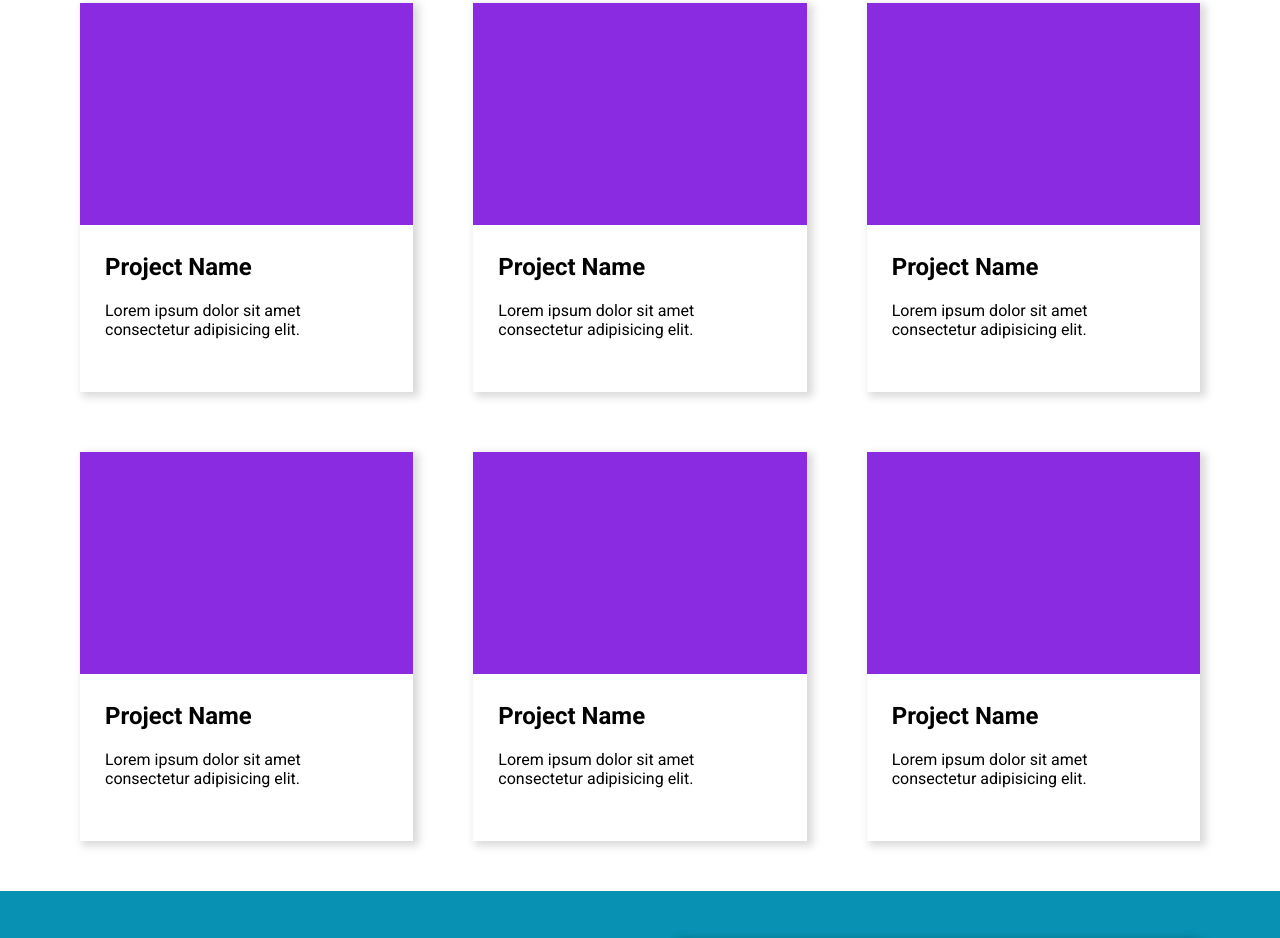
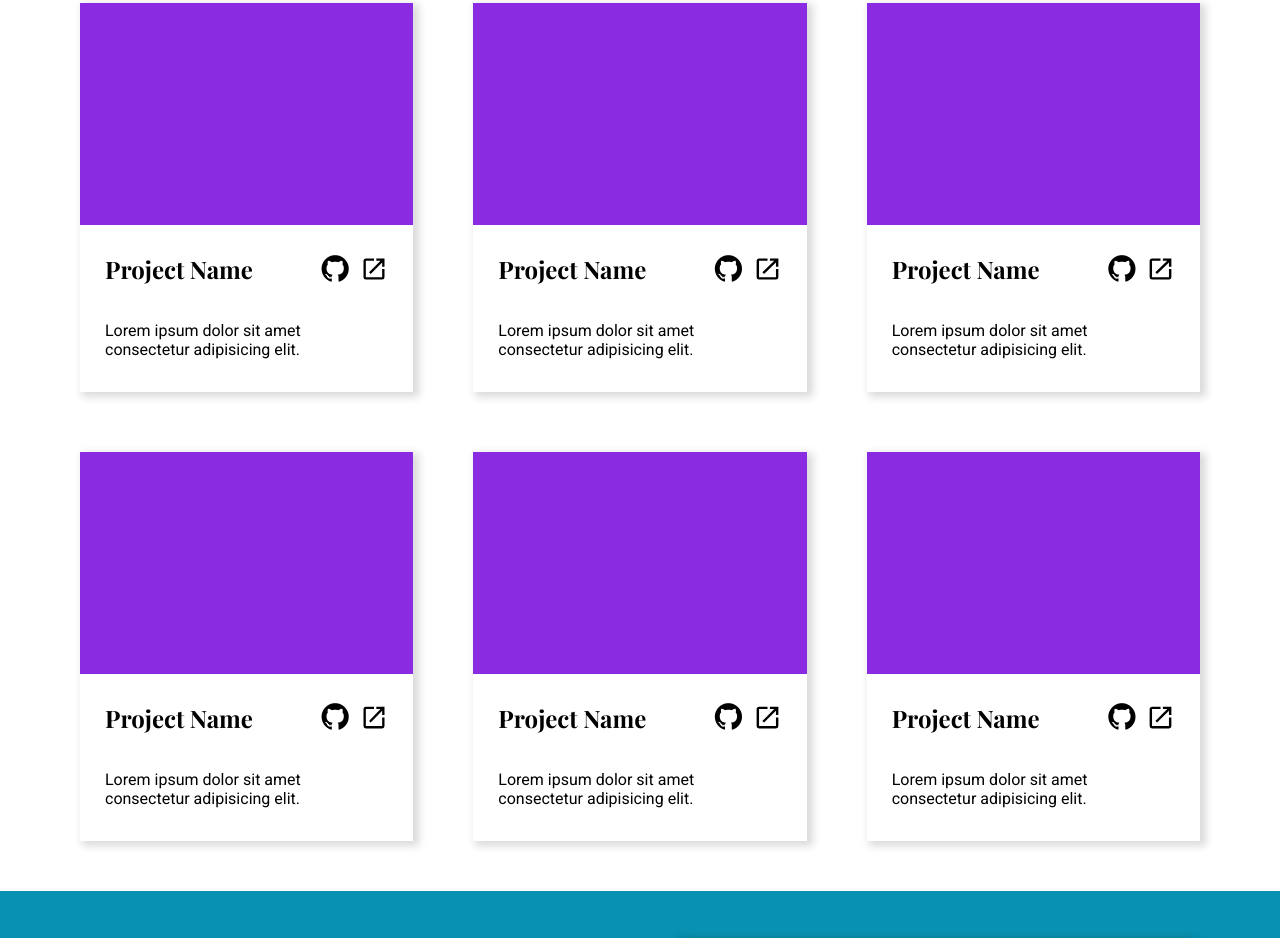
Before and after one commit to aish8la/TOP-Homepage-Responsive, a website built with webpack: page src/index.html in a window 1280 px wide. Shown: the part 722-1660 px from the top of the page. Built offline with nearby package versions, Linux system fonts and the light colour scheme.

Commit message:
feat: add icons to main content cards

```diff
--- a/src/index.html
+++ b/src/index.html
@@ -31,44 +31,67 @@
             <div class="works-card shadow">
                 <div class="work-image"></div>
                 <div class="work-description">
+                    <div class="work-icon-ctn">
                          <h2 class="work-title">Project Name</h2>
+                        <a href="" class="devicon-github-original icon-link"></a>
+                        <a href="" class="icon-link"><img src="./assets/icons/open-in-new.svg" alt=""></a>
+                    </div>
                     <p>Lorem ipsum dolor sit amet consectetur adipisicing elit.</p>
                 </div>
             </div>
-            <div class="work-card shadow">
+            <div class="works-card shadow">
                 <div class="work-image"></div>
                 <div class="work-description">
+                    <div class="work-icon-ctn">
                          <h2 class="work-title">Project Name</h2>
+                        <a href="" class="devicon-github-original icon-link"></a>
+                        <a href="" class="icon-link"><img src="./assets/icons/open-in-new.svg" alt=""></a>
+                    </div>
                     <p>Lorem ipsum dolor sit amet consectetur adipisicing elit.</p>
                 </div>
             </div>
-                        <div class="work-card shadow">
+            <div class="works-card shadow">
                 <div class="work-image"></div>
                 <div class="work-description">
+                    <div class="work-icon-ctn">
                          <h2 class="work-title">Project Name</h2>
+                        <a href="" class="devicon-github-original icon-link"></a>
+                        <a href="" class="icon-link"><img src="./assets/icons/open-in-new.svg" alt=""></a>
+                    </div>
                     <p>Lorem ipsum dolor sit amet consectetur adipisicing elit.</p>
                 </div>
             </div>
-                        <div class="work-card shadow">
+            <div class="works-card shadow">
                 <div class="work-image"></div>
                 <div class="work-description">
+                    <div class="work-icon-ctn">
                          <h2 class="work-title">Project Name</h2>
+                        <a href="" class="devicon-github-original icon-link"></a>
+                        <a href="" class="icon-link"><img src="./assets/icons/open-in-new.svg" alt=""></a>
+                    </div>
                     <p>Lorem ipsum dolor sit amet consectetur adipisicing elit.</p>
                 </div>
             </div>
-                        <div class="work-card shadow">
+            <div class="works-card shadow">
                 <div class="work-image"></div>
                 <div class="work-description">
+                    <div class="work-icon-ctn">
                          <h2 class="work-title">Project Name</h2>
+                        <a href="" class="devicon-github-original icon-link"></a>
+                        <a href="" class="icon-link"><img src="./assets/icons/open-in-new.svg" alt=""></a>
+                    </div>
                     <p>Lorem ipsum dolor sit amet consectetur adipisicing elit.</p>
                 </div>
             </div>
-                        <div class="work-card shadow">
+            <div class="works-card shadow">
                 <div class="work-image"></div>
                 <div class="work-description">
+                    <div class="work-icon-ctn">
                          <h2 class="work-title">Project Name</h2>
+                        <a href="" class="devicon-github-original icon-link"></a>
+                        <a href="" class="icon-link"><img src="./assets/icons/open-in-new.svg" alt=""></a>
+                    </div>
                     <p>Lorem ipsum dolor sit amet consectetur adipisicing elit.</p>
-                </div>
                 </div>
             </div>
     </main>
--- a/src/styles.css
+++ b/src/styles.css
@@ -30,7 +30,7 @@ header, main, footer {
     padding: 50px 80px;
 }
 
-h1 {
+h1, h2 {
     font-family: playfair-display;
 }
 
@@ -139,6 +139,26 @@ header {
     background-color: blueviolet;
 }
 
+.work-icon-ctn {
+    display: flex;
+    justify-content: flex-end;
+    align-items: center;
+    gap: 10px;
+}
+
+.work-icon-ctn > a {
+    font-size: 1.8rem;
+}
+
+.work-icon-ctn > h2 {
+    margin-right: auto;
+}
+
+.work-icon-ctn > a > img {
+    width: 1.8rem;
+    display: block;
+}
+
 footer {
     display: flex;
     background-color: var(--shape-color);
```
Also changed, not shown: src/assets/icons/open-in-new.svg (added). Lines whose indentation alone changed are shown as unchanged.
